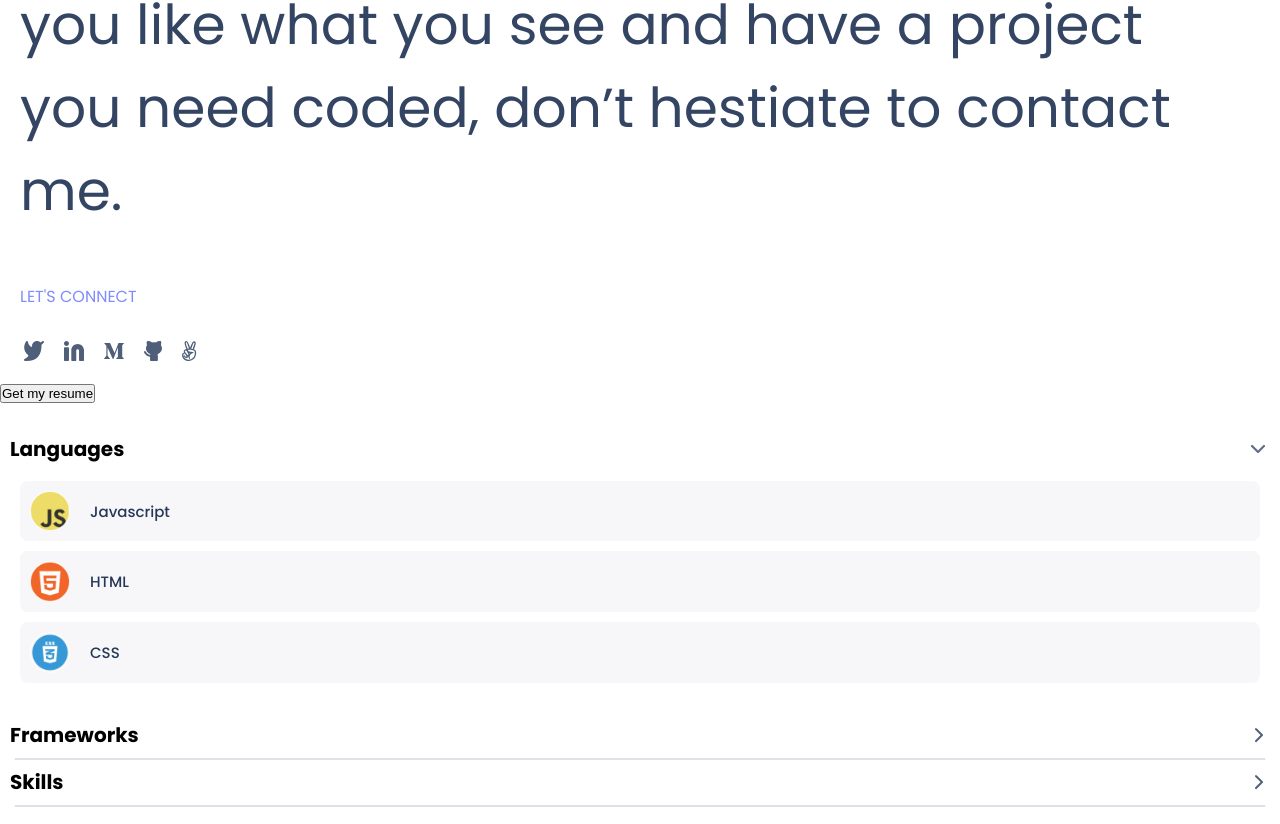
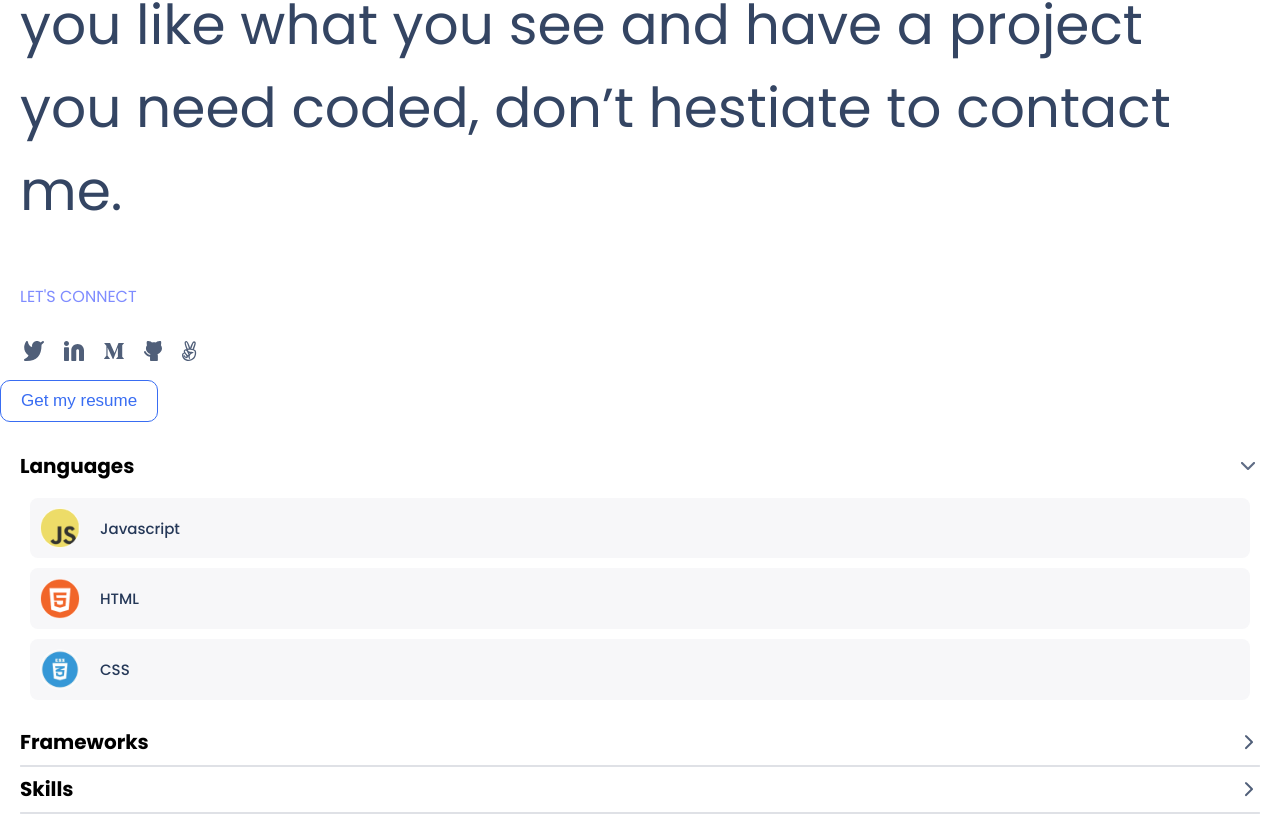
Before and after one commit to LethaboMot/Port-folio, a plain HTML site: page index.html in a window 1280 px wide. Shown: the part 5261-6085 px from the top of the page. Drawn offline with Linux system fonts and the light colour scheme.

Commit message:
Update style.css

```diff
--- a/style.css
+++ b/style.css
@@ -175,6 +175,28 @@ li {
   color: #fff;
 }
 
+.bluebutton2 {
+  cursor: pointer;
+  font-size: 17px;
+  color: #396df2;
+  padding: 10px 20px;
+  background: #fff;
+  border-radius: 10px;
+  border: 1px solid #396df2;
+  text-decoration: none;
+  overflow: hidden;
+}
+
+.bluebutton2:hover {
+  background-color: #396df2;
+  color: white;
+}
+
+.bluebutton2:focus {
+  background: #396df2;
+  color: #fff;
+}
+
 .tags {
   display: flex;
   flex-wrap: wrap;
@@ -212,7 +234,7 @@ li {
   font-style: normal;
   font-size: 20px;
   line-height: 24px;
-  font-weight: bold;
+  font-weight: 500px;
   margin: 10px 0;
   display: flex;
   justify-content: space-between;
@@ -277,6 +299,6 @@ li {
 .listed {
   display: flex;
   flex-direction: column;
-  padding: 10px;
+  margin: 10px 20px;
   list-style: none;
 }
```
